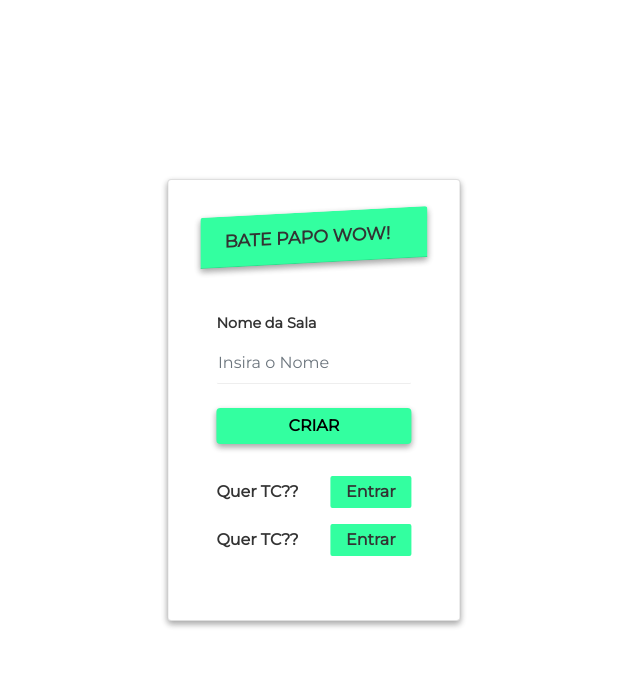
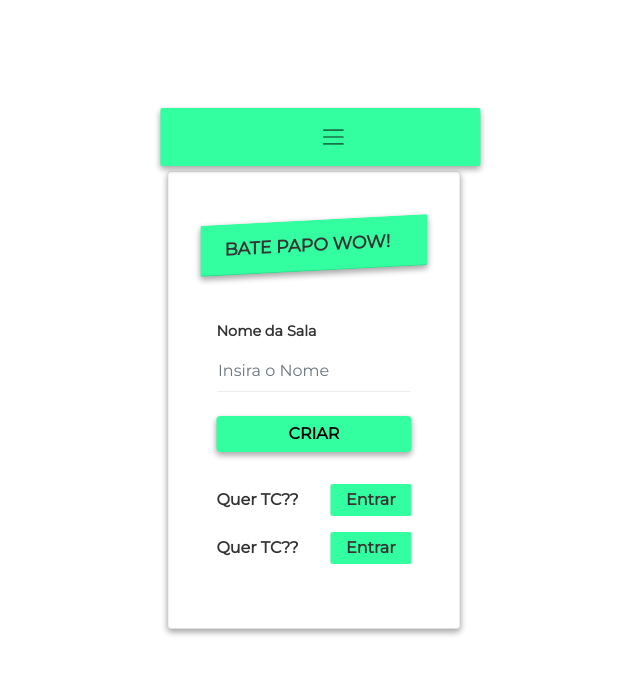
Before and after one commit to breno-bortot/chatapp-front, a React (Create React App) app: page /dashboard in a window 1280 px wide. Shown: the top 674 px of the page, without its empty margins (326-966 px from the left). Built offline with nearby package versions, Linux system fonts and the light colour scheme.

Commit message:
navigating create button and navbar for dashboard

```diff
--- a/src/App.js
+++ b/src/App.js
@@ -1,6 +1,7 @@
 import React from 'react';
 import { BrowserRouter, Routes, Route } from 'react-router-dom';
 import DashboardPage from './Pages/DashboardPage';
+import IndexPage from './Pages/IndexPage';
 import LoginPage from './Pages/LoginPage';
 import RegisterPage from './Pages/RegisterPage';
 
@@ -9,17 +10,18 @@ import './styles/App.css';
 function App() {
   return (
 
-    <div className="container d-flex justify-content-center align-items-center ">
+
       <BrowserRouter>
 
             <Routes>
+              <Route exact path="/" element={<IndexPage />}/>
               <Route path="user/register" element={<RegisterPage />}/>
               <Route path="user/login" element={<LoginPage />}/>
               <Route path="/dashboard" element={<DashboardPage />}/>
             </Routes>
 
       </BrowserRouter>
-      </div>
+
   );
 }
 
--- /dev/null
+++ b/src/Components/navbar.js
@@ -0,0 +1,36 @@
+import React from 'react';
+import Navbar from 'react-bootstrap/Navbar';
+import Container from 'react-bootstrap/Container';
+import Offcanvas from 'react-bootstrap/Offcanvas';
+import Nav from 'react-bootstrap/Nav';
+// import Link  from 'react-router-dom';
+
+function navbar() {
+    return (
+    <Navbar expand={false}>
+        <Container   fluid>
+            {/* <Navbar.Brand href="#">Menu</Navbar.Brand> */}
+            <Navbar.Toggle aria-controls="offcanvasNavbar" />
+            <Navbar.Offcanvas
+            id="offcanvasNavbar"
+            aria-labelledby="offcanvasNavbarLabel"
+            placement="end"
+            >
+            <Offcanvas.Header closeButton>
+                <Offcanvas.Title id="offcanvasNavbarLabel">Offcanvas</Offcanvas.Title>
+            </Offcanvas.Header>
+            <Offcanvas.Body>
+                <Nav className="justify-content-end flex-grow-1 pe-3">
+                {/* <Nav.Link><Link to="/dashboard">Dashboard</Link></Nav.Link> */}
+                <Nav.Link path="/user/register">Criar Conta</Nav.Link>
+                <Nav.Link path="/user/edit/:id">Editar Conta</Nav.Link>
+                <Nav.Link path="/user/delete/:id">Deletar Conta</Nav.Link>
+                </Nav>
+            </Offcanvas.Body>
+            </Navbar.Offcanvas>
+        </Container>
+    </Navbar>
+    )
+}
+
+export default navbar
--- a/src/Pages/DashboardPage.js
+++ b/src/Pages/DashboardPage.js
@@ -1,11 +1,17 @@
 import React from 'react';
+import Navbar from '../Components/navbar';
+
 import Card from 'react-bootstrap/Card';
 import Form from 'react-bootstrap/Form';
 import Button from 'react-bootstrap/Button';
 
 function DashboardPage() {
     return (
+
+        <div>
+
             <Card className="position-absolute top-50 start-50 translate-middle">
+            <Navbar />
             <Card.Header>Bate Papo WOW!</Card.Header>
                 <Card.Body>
                 <Form>
@@ -29,6 +35,7 @@ function DashboardPage() {
                 </div>
             </Card.Body>
                 </Card>
+        </div>
     )
 }
 
--- a/src/Pages/IndexPage.js
+++ b/src/Pages/IndexPage.js
@@ -0,0 +1,26 @@
+import React from 'react';
+import { useNavigate } from 'react-router';
+
+function IndexPage() {
+    const navigate = useNavigate();
+
+    React.useEffect(()=> {
+        const token = sessionStorage.getItem('CHAT_Token');
+        if(!token){
+            navigate('user/login');
+        } else {
+            navigate('/dashboard');
+        }
+
+
+        // eslint-disable-next-line
+    }, []);
+
+    return (
+        <div>
+            Index Page
+        </div>
+    )
+}
+
+export default IndexPage
--- a/src/Pages/LoginPage.js
+++ b/src/Pages/LoginPage.js
@@ -1,7 +1,8 @@
 import React from 'react';
 import axios from 'axios';
 import makeToast from '../Components/toast';
-import { useNavigate } from 'react-router';
+import { useNavigate, Link } from 'react-router-dom';
+
 
 
 import Card from 'react-bootstrap/Card';
@@ -30,6 +31,9 @@ function LoginPage() {
         }).then(response => {
             console.log(response);
             makeToast('success', response.data.message);
+            // console.log(response.data.token)
+            sessionStorage.setItem('CHAT_TOKEN', response.data.token);
+            sessionStorage.setItem('USER_ID', response.data.userId);
             navigate('/dashboard');
         }).catch(error => {
             console.log(error.response);
@@ -53,6 +57,12 @@ function LoginPage() {
                     <Button className='mt-2' onClick={loginUser}>
                         Entrar
                     </Button>
+
+                    <Link to="user/register">
+                        <Button vatiant='info' className='mt-2 createBtn' >
+                            Criar Conta
+                        </Button>
+                    </Link>
                 </Form>
             </Card.Body>
         </Card>
--- a/src/Pages/RegisterPage.js
+++ b/src/Pages/RegisterPage.js
@@ -51,7 +51,7 @@ function RegisterPage() {
     };
     return (
 
-        <Card className="my-3">
+        <Card className="my-5 container d-flex justify-content-center align-items-center">
             <Card.Header>Criar Conta</Card.Header>
             <Card.Body >
              <Form onKeyUp={handleEnter}>
--- a/src/styles/App.css
+++ b/src/styles/App.css
@@ -40,6 +40,17 @@ input[type=number] {
     box-shadow: 0 3px 6px rgba(0, 0, 0, 0.16), 0 3px 6px rgba(0, 0, 0, 0.23);
 
   }
+  .navbar-toggler {
+    padding: 1rem 10rem;
+    border-radius: 2px;
+    text-transform: uppercase;
+    font-size: 1.1rem;
+    font-weight: bold;
+    display: inline-block;
+    position: absolute;
+    top: -6rem;
+    left: -2.5rem;
+  }
 
   .card-body {
     margin-top: 2rem;
@@ -79,6 +90,10 @@ input[type=number] {
     font-weight: bold !important;
     box-shadow: 0 3px 6px rgba(0, 0, 0, 0.16), 0 3px 6px rgba(0, 0, 0, 0.23);
   }
+  .createBtn {
+    background: #7673f8 !important;
+    color: black !important;
+  }
 
   .chatrooms {
     margin-top: 2rem;
```
Lines whose indentation alone changed are shown as unchanged.
